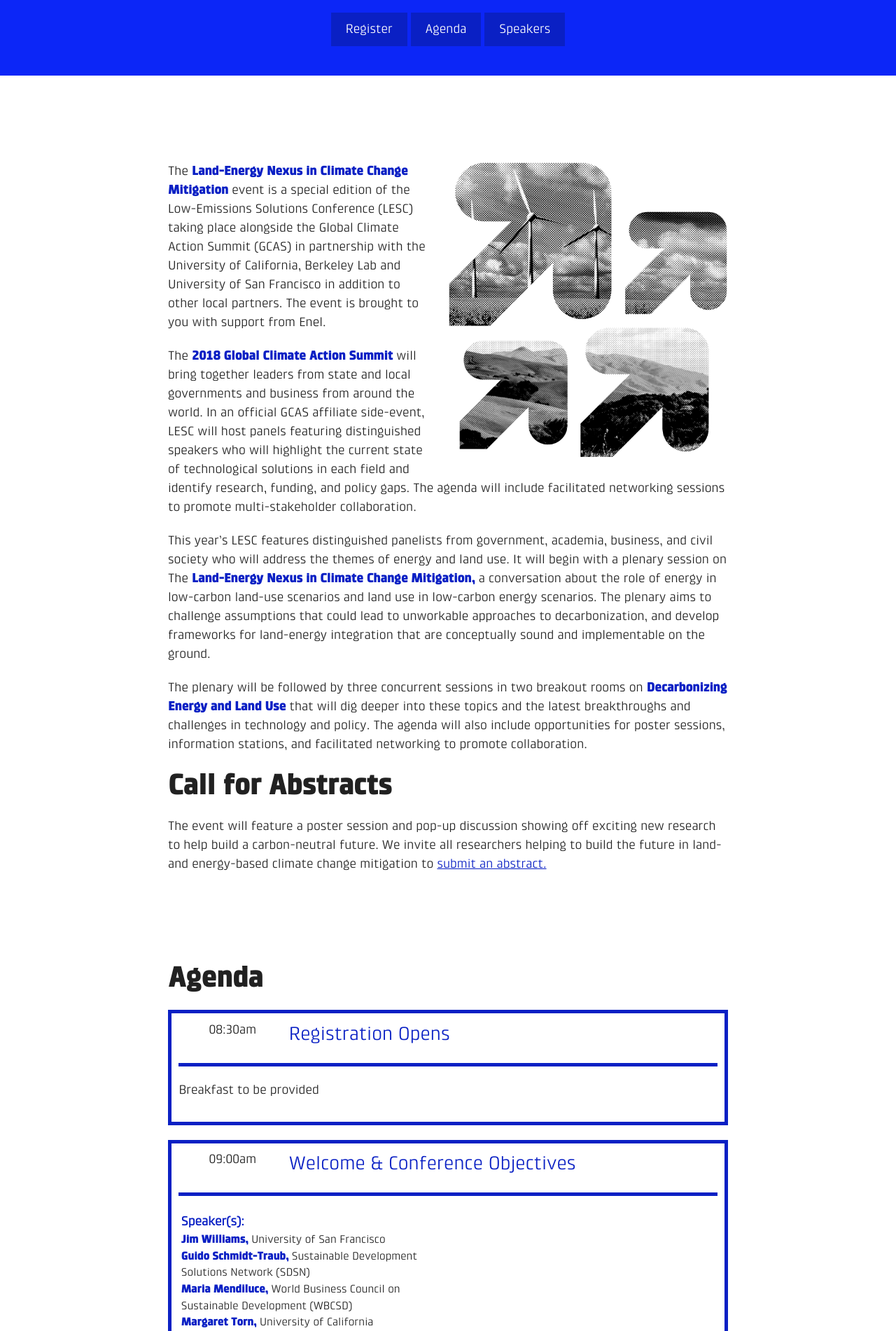
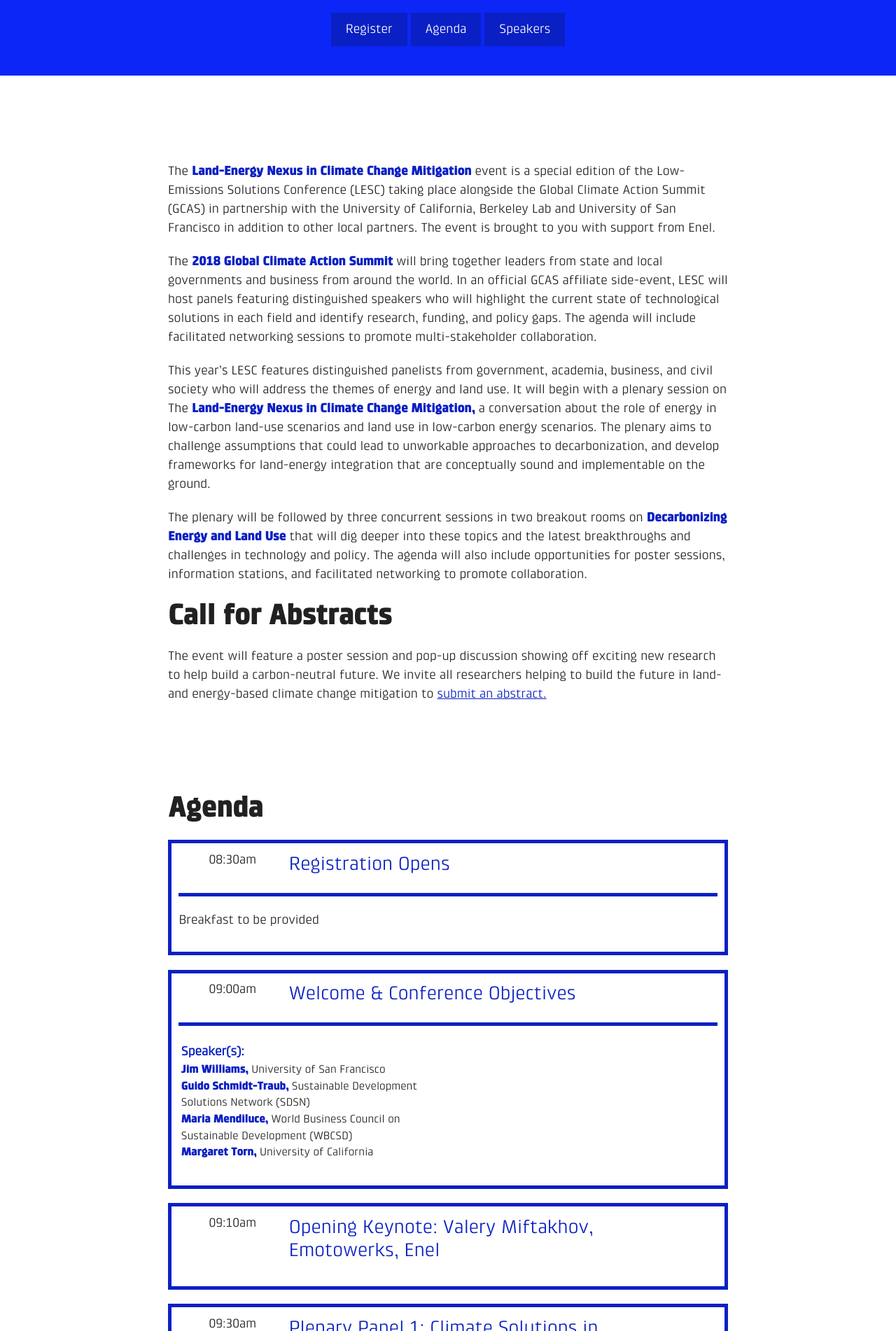
Before and after one commit to ryanswaney/lesc-jekyll, a Jekyll site: the page built from _event/lesc-gcas.markdown, in a window 1280 px wide. Shown: the part 416-2318 px from the top of the page at 70% size. Built offline with Jekyll 4.4.1, drawn with Linux system fonts in a browser that asks for light colours; nearby versions of some CDN libraries.

Commit message:
Updated Lesc Gcas

```diff
--- a/_event/lesc-gcas.markdown
+++ b/_event/lesc-gcas.markdown
@@ -661,9 +661,6 @@ partners:
   image: "/uploads/180823-lesc-gcas-podium-sign-partners-web.png"
 ---
 
-{: .float-right}
-![lesc-gcas-ftr-photo.png](/uploads/lesc-gcas-ftr-photo.png)
-
 The **Land-Energy Nexus in Climate Change Mitigation** event is a special edition of the Low-Emissions Solutions Conference (LESC) taking place alongside the Global Climate Action Summit (GCAS) in partnership with the University of California, Berkeley Lab and University of San Francisco in addition to other local partners. The event is brought to you with support from Enel.
 
 The **2018 Global Climate Action Summit** will bring together leaders from state and local governments and business from around the world. In an official GCAS affiliate side-event, LESC will host panels featuring distinguished speakers who will highlight the current state of technological solutions in each field and identify research, funding, and policy gaps. The agenda will include facilitated networking sessions to promote multi-stakeholder collaboration.
```
